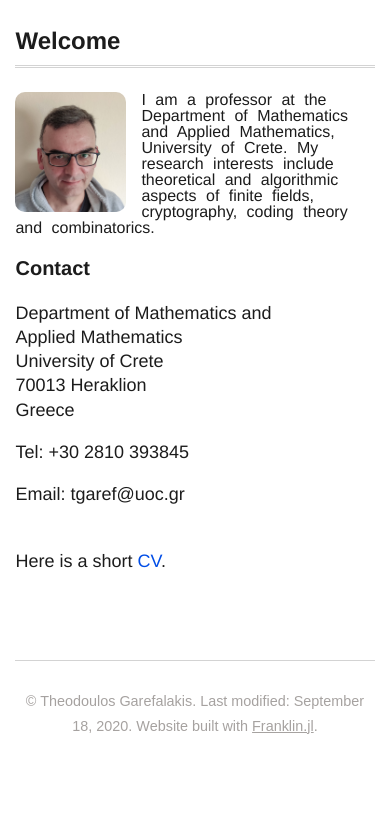
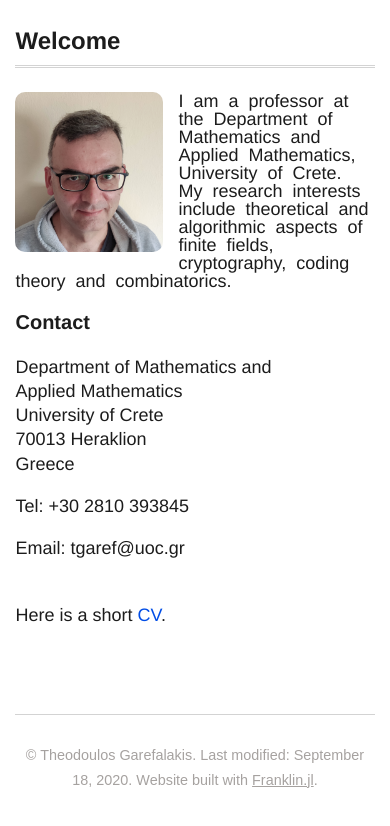
Before and after one commit to tgaref/tgaref.github.io, a plain HTML site: page index.html in a window 390 px wide. Shown: the part 106-932 px from the top of the page. Before the commit the page ends 902 px from the top, so only its background shows below. Drawn offline with Linux system fonts and the light colour scheme.

Commit message:
Deploying to master from  @ 9b02139566162a2c9bab3010b6c4b6adf86aaf30 🚀

```diff
--- a/css/franklin.css
+++ b/css/franklin.css
@@ -37,8 +37,8 @@ html {
 @media (max-width: 500px) {
     .franklin-content .container .thumb img {
 	width: auto;
-	max-width: 120px;
-	max-height: 120px;
+	max-width: 160px;
+	max-height: 160px;
 	padding-left: 0;
 	border-radius: 10px; }
 }
@@ -285,7 +285,7 @@ code {
 
 @media (max-width: 500px) {
     .franklin-content .bio {
-	font-size: 16px;
+	font-size: 18px;
 	font-style: normal;
 	line-height: 1;
 	word-spacing: 5px;}
```
